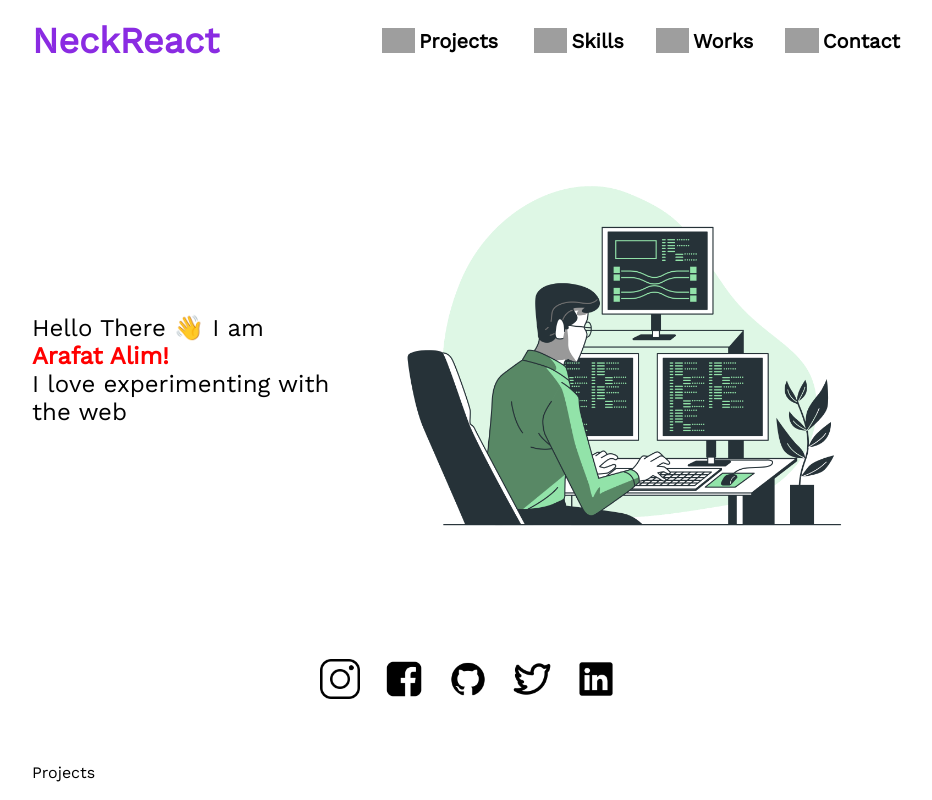
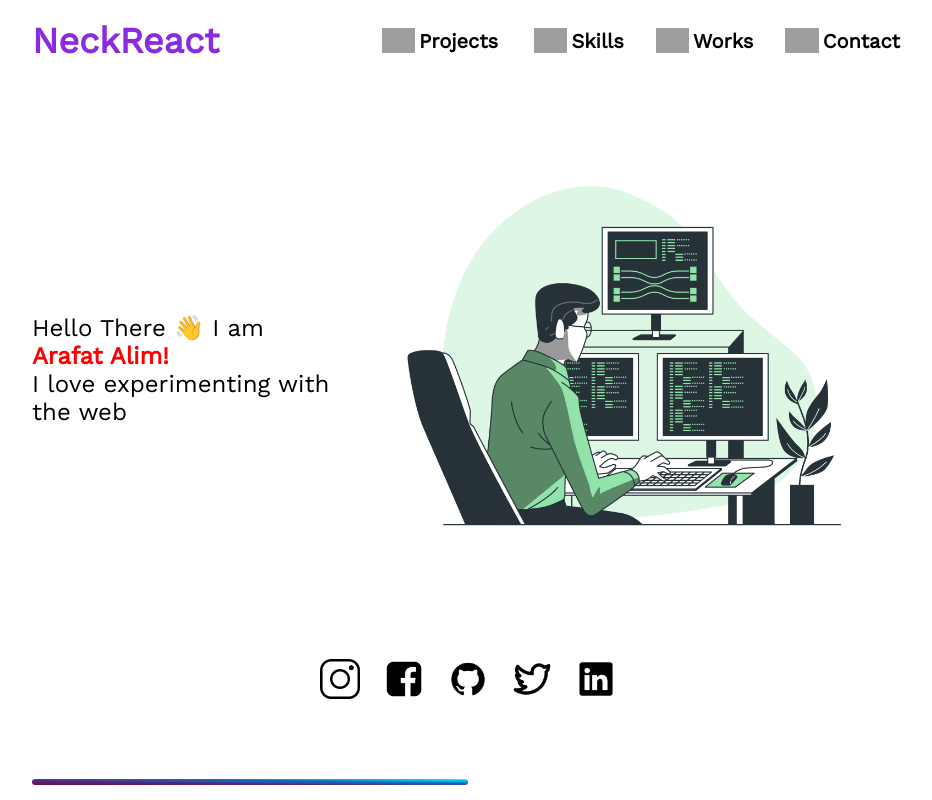
Before and after one commit to Arafat-alim/react-portfolio, a React (Create React App) app: page / in a window 1280 px wide. Shown: the top 800 px of the page, without its empty margins (172-1104 px from the left). Built offline with nearby package versions, Linux system fonts and the light colour scheme; grey boxes are pictures that could not be loaded; a small style sheet from the web is missing.

Commit message:
seperator component is added with styling.

```diff
--- a/src/components/body/Body.jsx
+++ b/src/components/body/Body.jsx
@@ -1,4 +1,5 @@
 import React from "react";
+import Seperator from "../common/Seperator";
 import "./body.css";
 import About from "./parts/About";
 import Contact from "./parts/Contact";
@@ -10,15 +11,19 @@ function Body() {
     <div className="body">
       <section id="about">
         <About />
+        <Seperator />
       </section>
       <section id="projects">
         <Projects />
+        <Seperator />
       </section>
       <section id="skills">
         <Skills />
+        <Seperator />
       </section>
       <section id="contact">
         <Contact />
+        <Seperator />
       </section>
     </div>
   );
--- a/src/components/common/Seperator.jsx
+++ b/src/components/common/Seperator.jsx
@@ -0,0 +1,8 @@
+import React from "react";
+import "./seperator.css";
+
+const Seperator = () => {
+  return <div className="seperator"></div>;
+};
+
+export default Seperator;
--- /dev/null
+++ b/src/components/common/seperator.css
@@ -0,0 +1,21 @@
+.seperator {
+  background-image: linear-gradient(
+    to right top,
+    #710c45,
+    #6e1054,
+    #671863,
+    #5b2172,
+    #482b81,
+    #3e4298,
+    #2c57ad,
+    #006bbf,
+    #0091da,
+    #00b6e9,
+    #00d9ef,
+    #5ffbf1
+  );
+  height: 6px;
+  width: 50%;
+  border-radius: 4px;
+  margin: 16px 0;
+}
```
